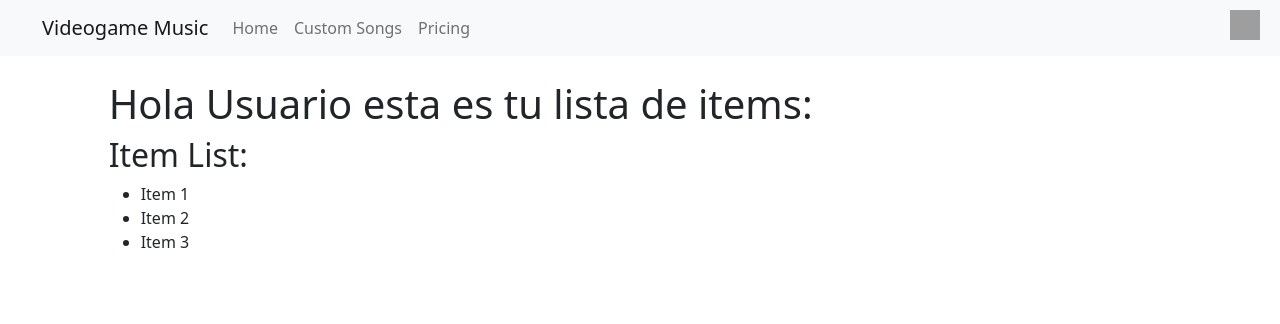
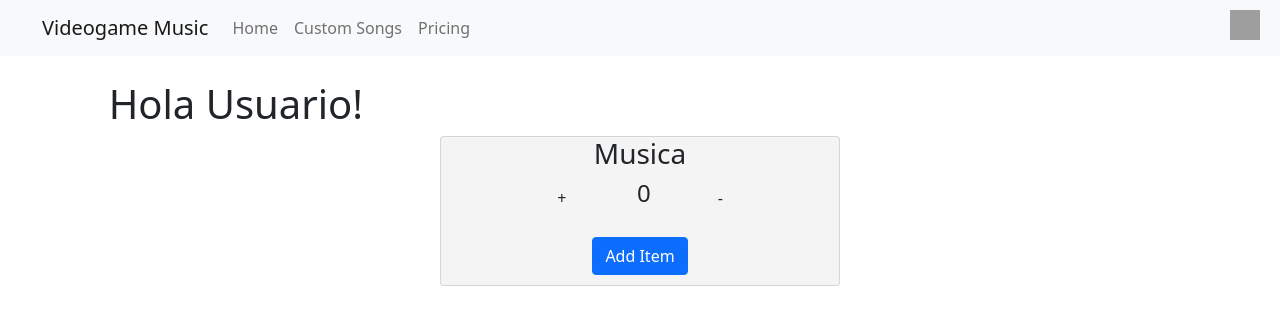
Before and after one commit to resaquita/React, a React (Create React App) app: page / in a window 1280 px wide. Shown: the top 324 px of the page. Built offline with nearby package versions, Linux system fonts and the light colour scheme; grey boxes are pictures that could not be loaded.

Commit message:
tercer desafio

```diff
--- /dev/null
+++ b/src/components/ItemCount/ItemCount.css
@@ -0,0 +1,17 @@
+.barraContador{
+    display: flex;
+    justify-content: space-around;
+    margin-bottom: 20px;
+    }
+.card{
+    width: 400px;
+    height: 150px;
+    align-items: center;
+    background-color: rgba(238, 235, 235, 0.568);
+}
+.rowItemCount{
+    justify-content: center;
+}
+h4{
+    width: 10px;
+}
--- /dev/null
+++ b/src/components/ItemCount/ItemCount.js
@@ -0,0 +1,30 @@
+import "./ItemCount.css"
+
+import React, { useState } from "react"
+
+export const ItemCount = () => {
+    const [count, setCount] = useState(0);
+
+    const [stock] = useState(5)
+
+    const resta = () => {
+     return count > 0 && setCount(count - 1)
+    }
+
+    const suma = () => {
+      return count < stock && setCount(count + 1)
+    }
+    return (
+    <div className="row rowItemCount">
+        <div className="card">
+            <h3>Musica</h3>
+            <div className="barraContador col-lg-8">
+                <button onClick={(e)=>suma()} className="btn btnSuma">+</button>
+                <h4>{count}</h4>
+                <button onClick={(e)=>resta()} className="btn btnResta">-</button>
+            </div>
+            <button onClick={(e)=>suma()} className="btn btnAgregar btn-primary">Add Item</button>
+        </div>
+    </div>
+    )
+}
--- a/src/components/ItemListContainer/ItemListContainer.js
+++ b/src/components/ItemListContainer/ItemListContainer.js
@@ -1,28 +1,26 @@
 import "./ItemListContainer.css"
 
 import React from "react"
+import { ItemCount } from "../ItemCount/ItemCount";
 
 export const ItemListContainer = (props) => {
     const {nombreUsuario} = props;
     const nombreTxt = `${nombreUsuario}`
-    return <container className ="container">
+    return <>
+    <container className ="container">
         <div className="row justify-content-center">
             <PropsGreeting name ={nombreTxt} />
+            <ItemCount />
         </div>
-    </container>
+        </container>
+        </>
 }
 
 const PropsGreeting = (props) => {
     const { name } = props;
     return (
         <div className="col-lg-10">
-            <h1>Hola {name} esta es tu lista de items:</h1>
-            <h2>Item List:</h2>
-            <ul>
-                <li>Item 1</li>
-                <li>Item 2</li>
-                 <li>Item 3</li>
-            </ul>
+            <h1>Hola {name}!</h1>
         </div>
     )
 }
```
